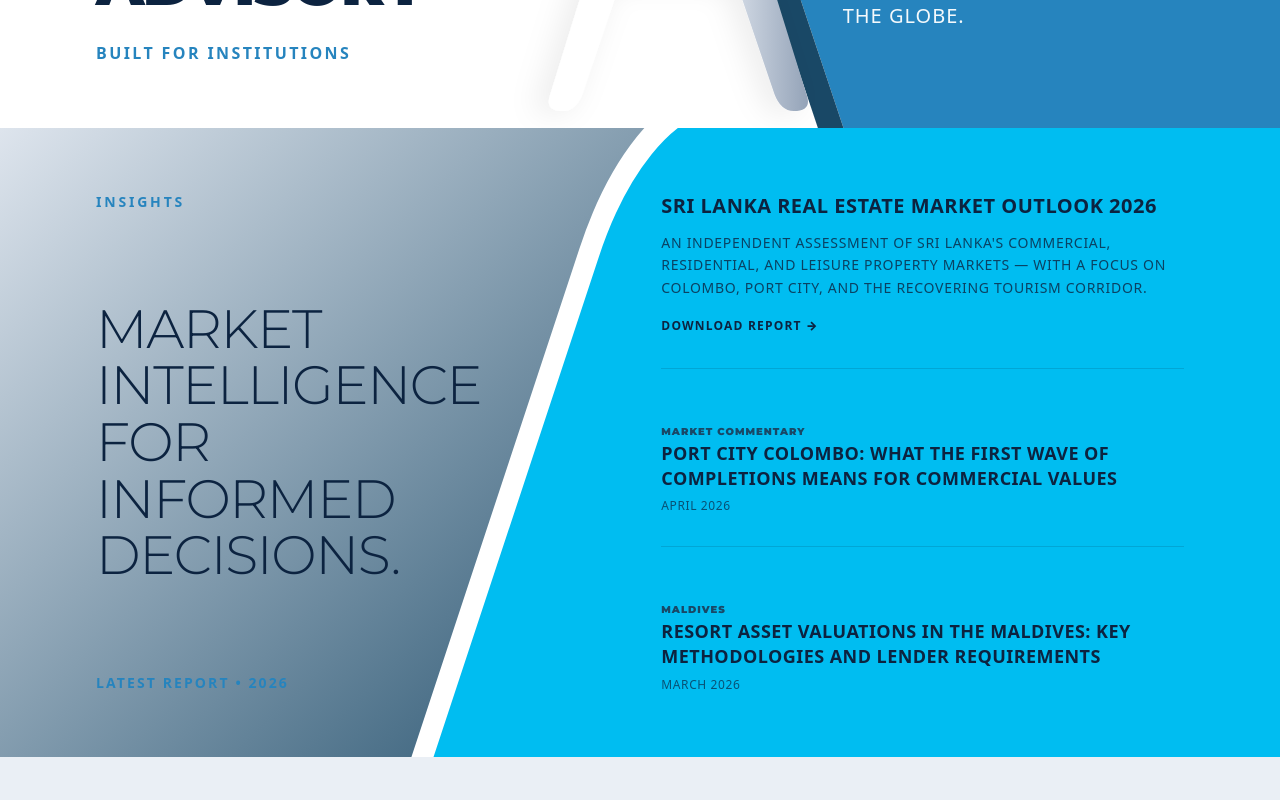
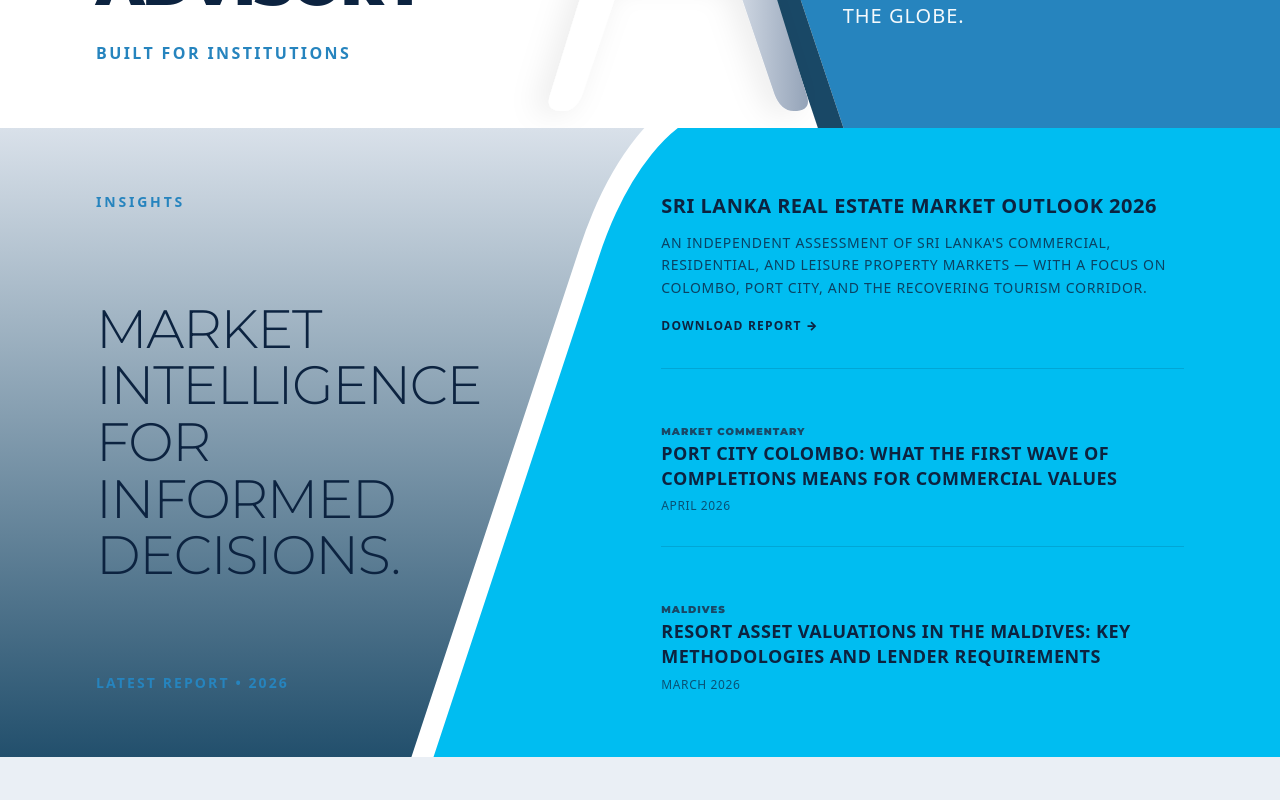
Before and after one commit to ChamilSachintha/sunilfernando, a Next.js app: page / in a window 1280 px wide. Shown: the part 1820-2620 px from the top of the page. Built offline with nearby package versions, Linux system fonts and the light colour scheme; a web font is replaced by a local one.

Commit message:
style(ui): change Insights background gradient to vertical (top-to-bottom) direction

```diff
--- a/src/app/page.tsx
+++ b/src/app/page.tsx
@@ -425,7 +425,7 @@ export default function Home() {
         <div className="absolute inset-0 w-full h-full pointer-events-none select-none hidden lg:block">
           <svg viewBox="0 0 1000 400" className="w-full h-full overflow-visible" preserveAspectRatio="none">
             <defs>
-              <linearGradient id="insights-left-grad" x1="0" y1="0" x2="1" y2="1">
+              <linearGradient id="insights-left-grad" x1="0" y1="0" x2="0" y2="1">
                 <stop offset="0%" stopColor="#e2e8f0" />
                 <stop offset="100%" stopColor="#194866" />
               </linearGradient>
```
